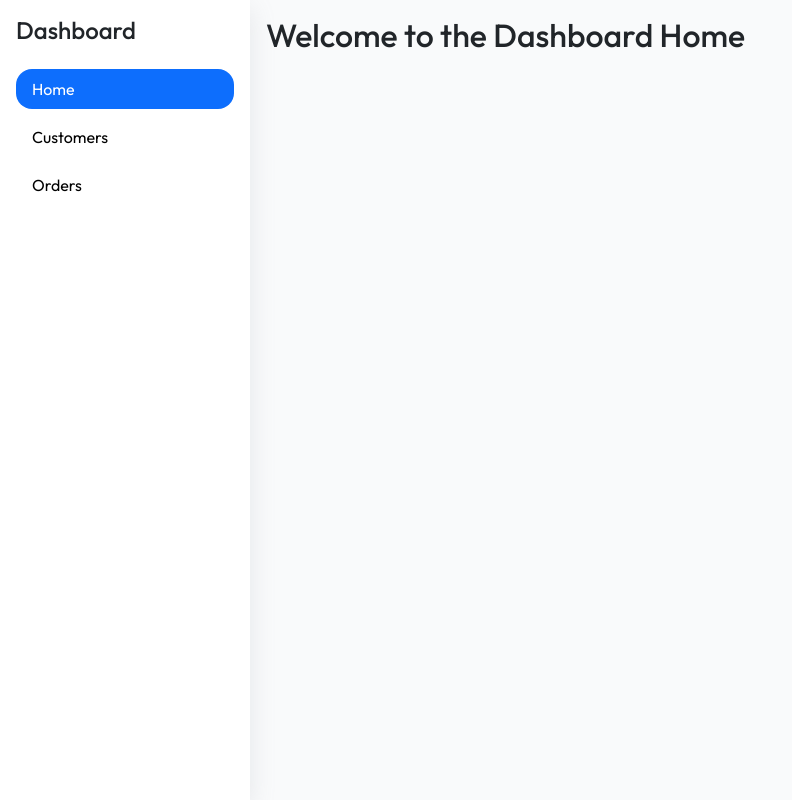
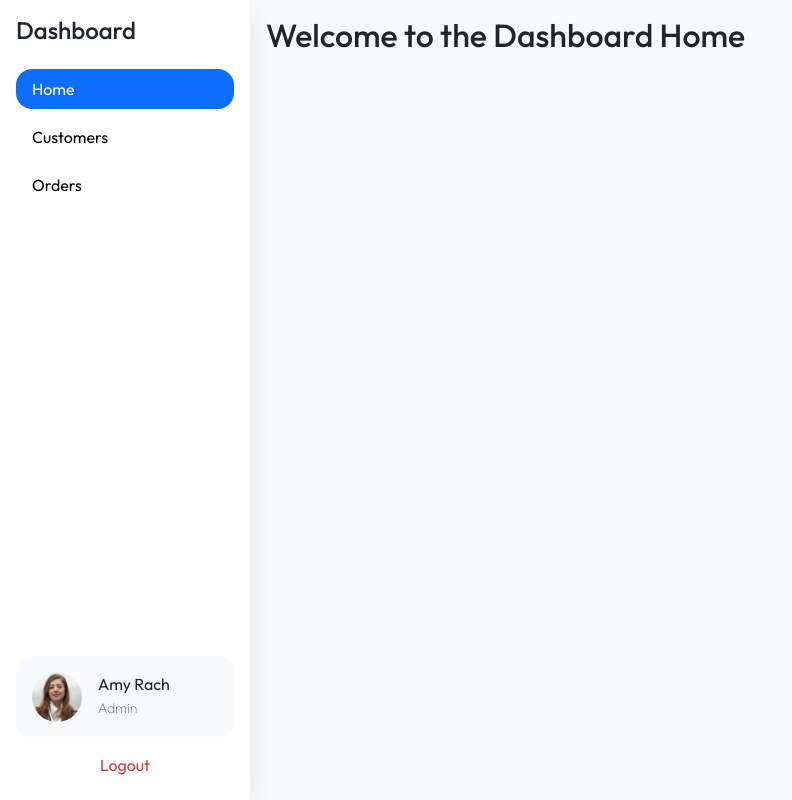
Before and after one commit to thoriqdharmawan/ocm, a React (Vite) app: page /login in a window 1280 px wide. Both pictures are taken after typing "Sample", "Sample123" into the empty fields and a click on the button "Login". Shown: the whole page, without its empty margins (0-792 px from the left). Built offline with nearby package versions, Linux system fonts and the light colour scheme; no server answers.

Commit message:
feat: enhance Sidebar component with logout functionality and improved layout

```diff
--- a/src/components/ui/Sidebar.tsx
+++ b/src/components/ui/Sidebar.tsx
@@ -1,8 +1,11 @@
-import { Link, useLocation } from "react-router-dom";
+import { Link, useLocation, useNavigate } from "react-router-dom";
 import { cn } from "../../utils/classname";
+import Image from "./Image";
+import { removeCredentials } from "../../utils/global";
 
 const Sidebar = () => {
   const location = useLocation();
+  const navigate = useNavigate();
 
   const navItems = [
     { to: "/", label: "Home" },
@@ -10,13 +13,18 @@ const Sidebar = () => {
     { to: "/orders", label: "Orders" },
   ];
 
+  const handleLogout = () => {
+    removeCredentials();
+    navigate("/login");
+  };
+
   return (
     <nav
-      className="bg-white p-3 vh-100 custom-shadow"
+      className="bg-white p-3 vh-100 custom-shadow d-flex flex-column justify-content-between"
       style={{ minWidth: "250px" }}
     >
+      <div>
         <h4 className="mb-4">Dashboard</h4>
-
         <ul className="nav flex-column">
           {navItems.map((item) => {
             const isActive = location.pathname === item.to;
@@ -26,7 +34,7 @@ const Sidebar = () => {
                   to={item.to}
                   className={cn(
                     "nav-link text-black rounded-4",
-                  isActive && "bg-primary text-white",
+                    isActive && "bg-primary text-white"
                   )}
                 >
                   {item.label}
@@ -35,6 +43,31 @@ const Sidebar = () => {
             );
           })}
         </ul>
+      </div>
+
+      <div>
+        <div
+          className="rounded-4 p-3 mb-2"
+          style={{ backgroundColor: "#f9fafb" }}
+        >
+          <div className="d-flex align-items-center gap-3">
+            <Image
+              width={50}
+              height={50}
+              src="/users/user2.jpeg"
+              alt="Amy"
+              className="rounded-circle overflow-hidden"
+            />
+            <div>
+              <h5 className="fs-6 fw-normal mb-1">Amy Rach</h5>
+              <p className="fs-7 fw-lighter m-0">Admin</p>
+            </div>
+          </div>
+        </div>
+        <button onClick={handleLogout} className="btn w-100 text-danger">
+          Logout
+        </button>
+      </div>
     </nav>
   );
 };
```
Lines whose indentation alone changed are shown as unchanged.
